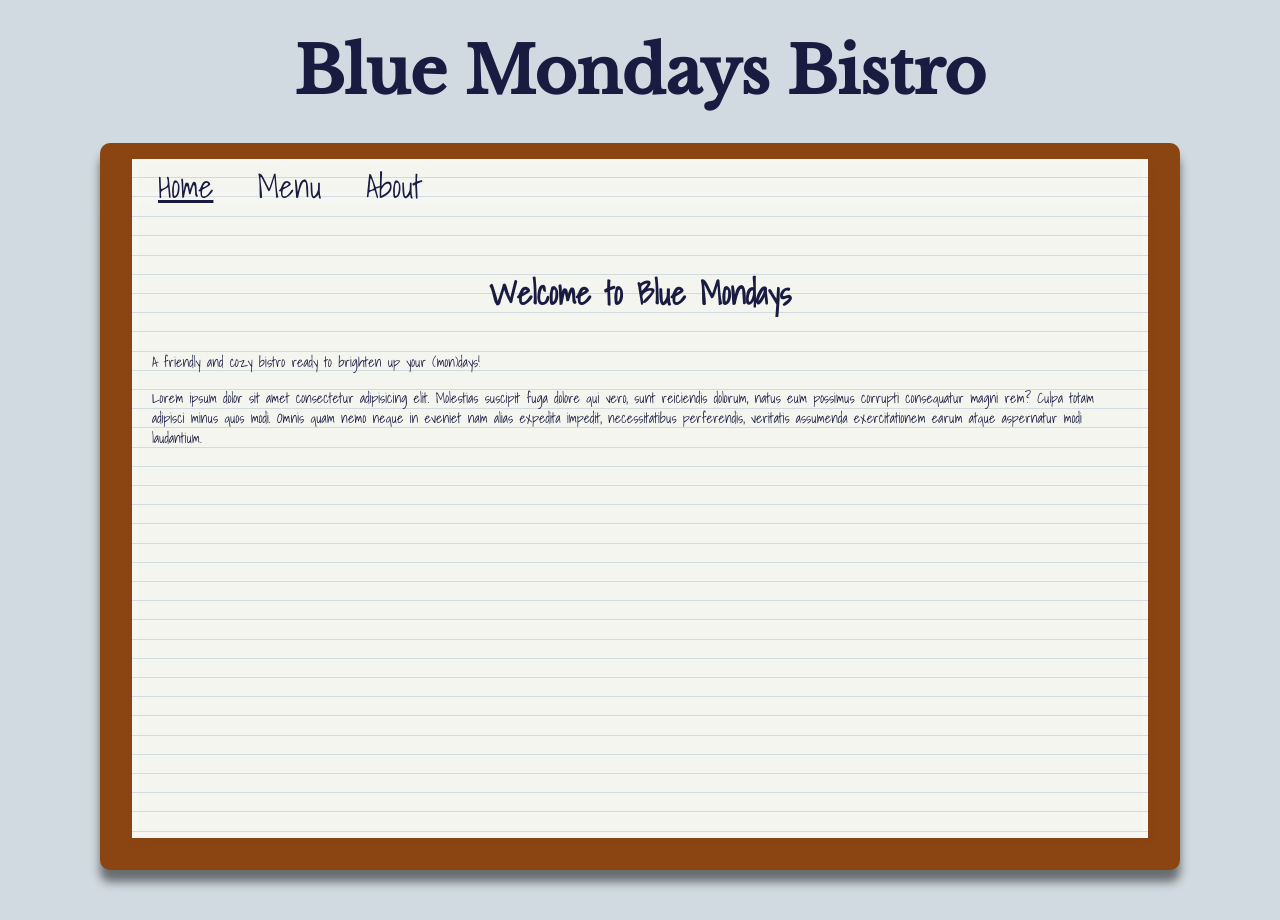
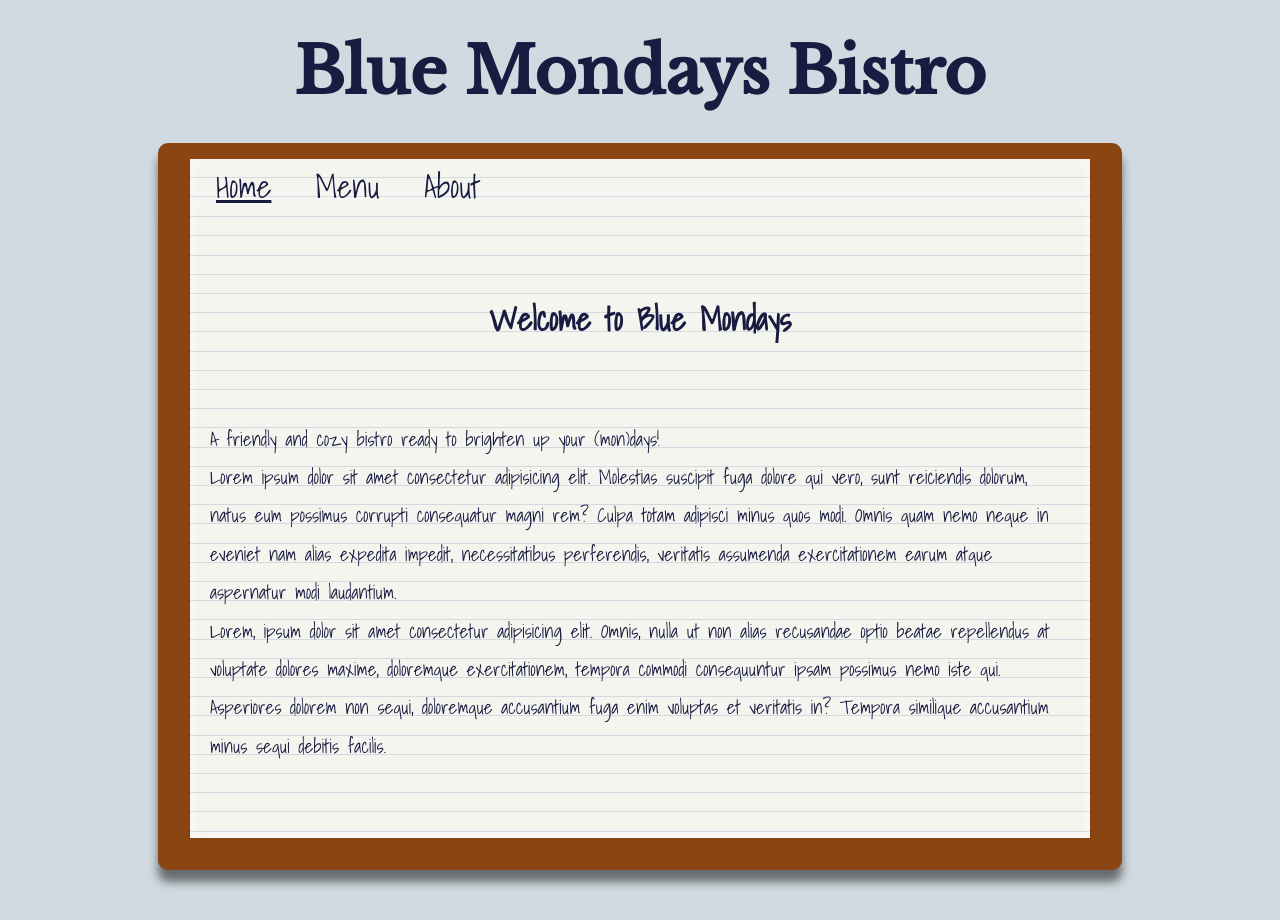
Before and after one commit to Joaocc1/odin-restaurant, a website built with webpack: page src/index.html in a window 1280 px wide. Built offline with nearby package versions, Linux system fonts and the light colour scheme.

Commit message:
fix: text position and margins on smaller screen sizes

```diff
--- a/src/index.html
+++ b/src/index.html
@@ -30,6 +30,14 @@
             impedit, necessitatibus perferendis, veritatis assumenda
             exercitationem earum atque aspernatur modi laudantium.
           </p>
+          <p>
+            Lorem, ipsum dolor sit amet consectetur adipisicing elit. Omnis,
+            nulla ut non alias recusandae optio beatae repellendus at voluptate
+            dolores maxime, doloremque exercitationem, tempora commodi
+            consequuntur ipsam possimus nemo iste qui. Asperiores dolorem non
+            sequi, doloremque accusantium fuga enim voluptas et veritatis in?
+            Tempora similique accusantium minus sequi debitis facilis.
+          </p>
         </div>
       </div>
     </div>
--- a/src/styles.css
+++ b/src/styles.css
@@ -39,8 +39,9 @@ body {
 .container {
   background-color: #8b4513;
   box-shadow: 0 12px 10px rgba(0, 0, 0, 0.5);
-  margin-inline: 100px;
+  margin: 0 auto;
   padding: 1rem 2rem 0 2rem;
+  max-width: 900px;
   border-top-left-radius: 10px;
   border-top-right-radius: 10px;
 }
@@ -82,7 +83,8 @@ button:hover {
   background-color: #8b4513;
   box-shadow: 0 12px 10px rgba(0, 0, 0, 0.5);
   min-height: 80vh;
-  margin-inline: 100px;
+  max-width: 900px;
+  margin: 0 auto;
   margin-bottom: 50px;
   padding: 0 2rem 2rem 2rem;
   border-bottom-left-radius: 10px;
@@ -105,16 +107,15 @@ button:hover {
 
 .main-heading {
   font-size: 2rem;
-  line-height: 1.7;
-  margin-top: 3rem;
-  margin-bottom: 2rem;
+  line-height: 2;
+  margin-block: 2.15em;
 }
 
 p {
-  font-size: 0.875rem;
+  font-size: 1.2rem;
   color: #1a1b41;
-  line-height: 1.25rem;
-  margin-block: 1rem;
+  line-height: 2;
+  margin-block: 0;
 }
 
 h1,
@@ -123,3 +124,10 @@ h2 {
   text-align: center;
   margin: 0;
 }
+
+@media (max-width: 1000px) {
+  .container,
+  .board {
+    margin-inline: 25px;
+  }
+}
```
